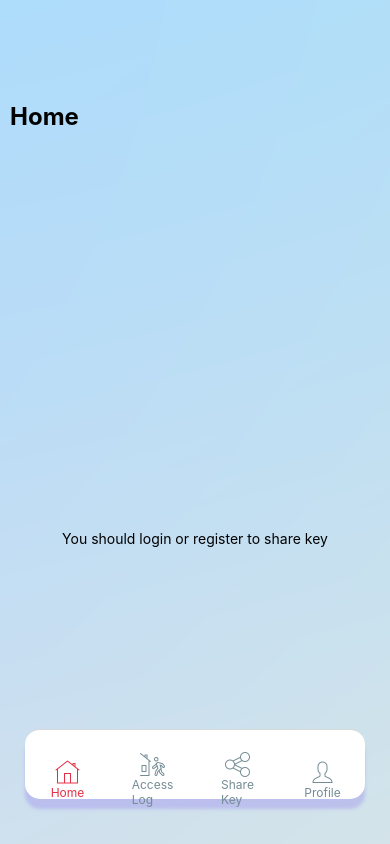
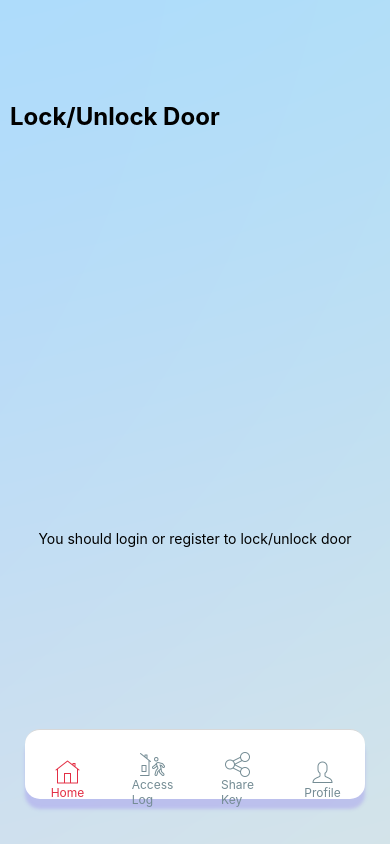
Before and after one commit to nurcinozer/smart-door-lock, a React Native app: screen / in a window 390 px wide. Built offline with nearby package versions, Linux system fonts and the light colour scheme; no server answers.

Commit message:
changed texts

```diff
--- a/screens/Home.js
+++ b/screens/Home.js
@@ -59,7 +59,7 @@ const Home = ({ navigation }) => {
               fontWeight: "bold",
             }}
           >
-            Home
+            Lock/Unlock Door
           </Text>
           {isLoggedIn && (
             <View
@@ -121,7 +121,7 @@ const Home = ({ navigation }) => {
             </View>
           )}
           {!isLoggedIn && (
-            <Text>You should login or register to share key</Text>
+            <Text>You should login or register to lock/unlock door</Text>
           )}
         </View>
       </ImageBackground>
```
